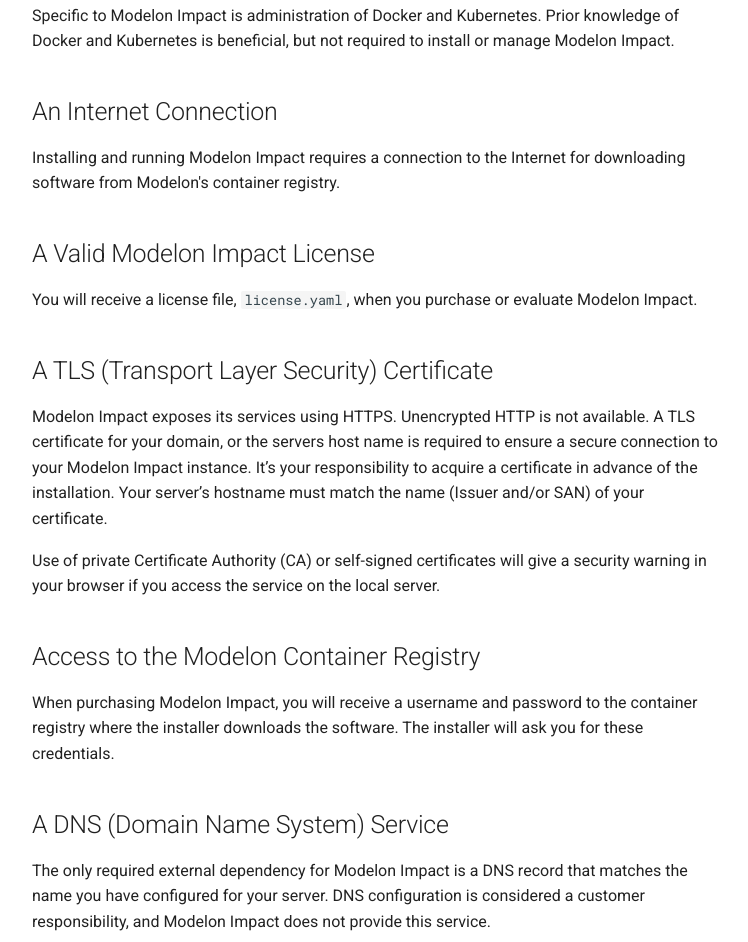
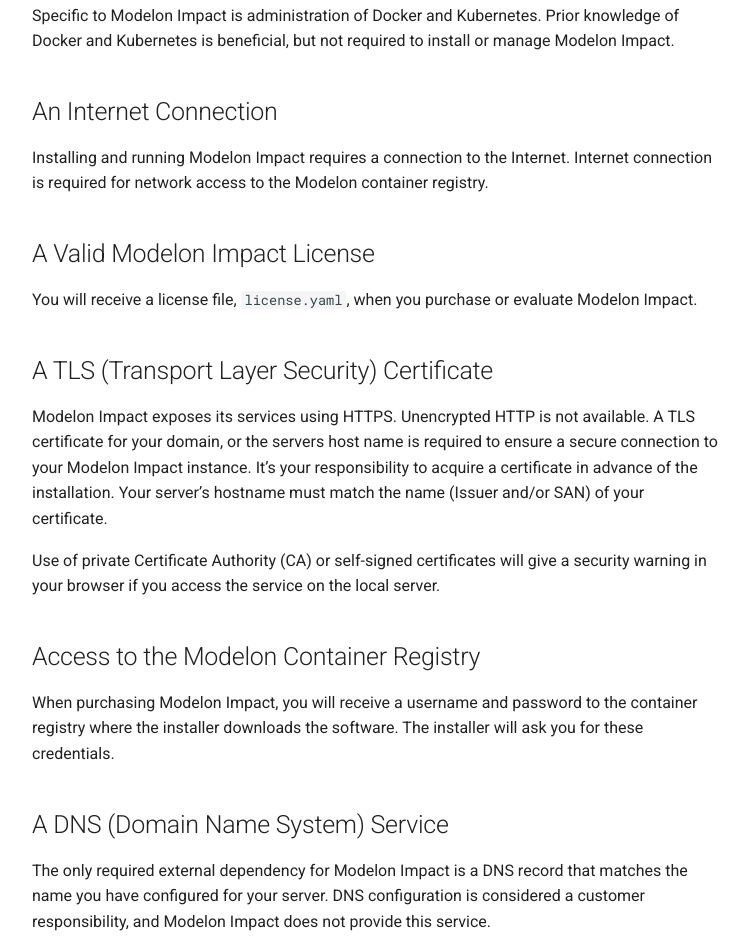
Before and after one commit to modelon-community/customer-hosted-modelon-impact, a plain HTML site: page docs/whatsneeded.html in a window 1280 px wide. Shown: the part 858-1800 px from the top of the page, without its empty margins (264-1012 px from the left). Drawn offline with Linux system fonts and the light colour scheme.

Commit message:
Version v1.15.5

```diff
--- a/docs/whatsneeded.html
+++ b/docs/whatsneeded.html
@@ -588,7 +588,7 @@
 <p>Security hardening of the operating system is left up to you and the requirements of your organization.</p>
 <p>Specific to Modelon Impact is administration of Docker and Kubernetes. Prior knowledge of Docker and Kubernetes is beneficial, but not required to install or manage Modelon Impact.</p>
 <h2 id="an-internet-connection">An Internet Connection<a class="headerlink" href="#an-internet-connection" title="Permanent link">&#128279;</a></h2>
-<p>Installing and running Modelon Impact requires a connection to the Internet for downloading software from Modelon's container registry.</p>
+<p>Installing and running Modelon Impact requires a connection to the Internet. Internet connection is required for network access to the Modelon container registry.</p>
 <h2 id="a-valid-modelon-impact-license">A Valid Modelon Impact License<a class="headerlink" href="#a-valid-modelon-impact-license" title="Permanent link">&#128279;</a></h2>
 <p>You will receive a license file, <code>license.yaml</code>, when you purchase or evaluate Modelon Impact.</p>
 <h2 id="a-tls-transport-layer-security-certificate">A TLS (Transport Layer Security) Certificate<a class="headerlink" href="#a-tls-transport-layer-security-certificate" title="Permanent link">&#128279;</a></h2>
```
Also changed, not shown: docs/search/search_index.json (+1 -1 lines), 1 other file.
